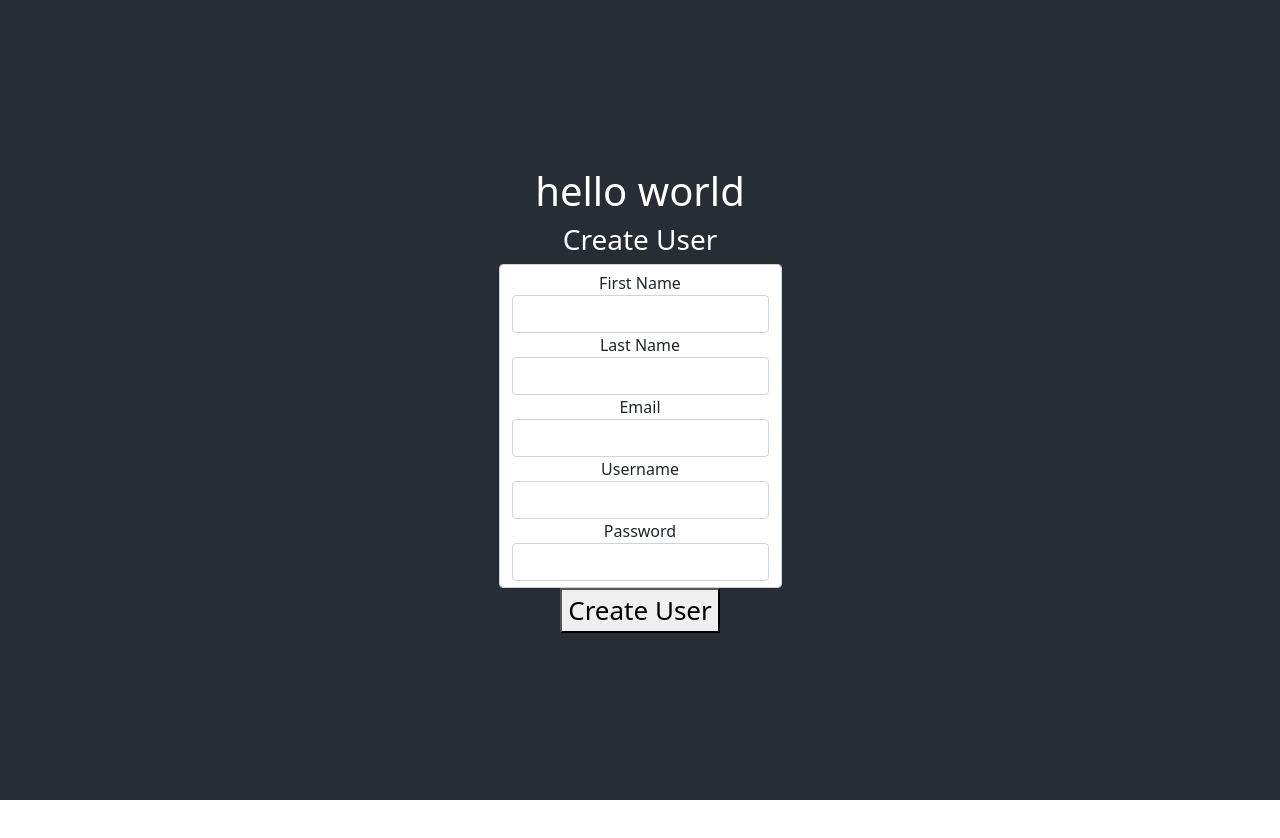
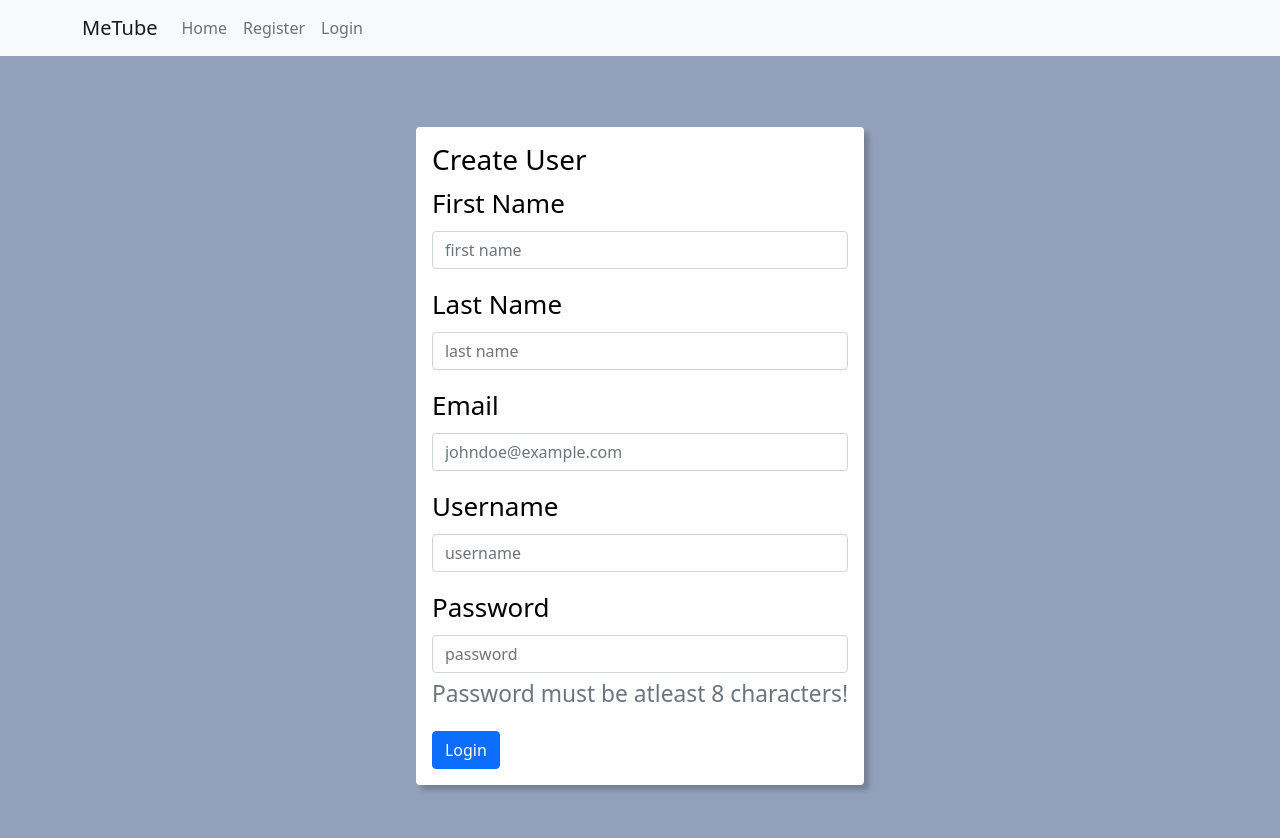
Before and after one commit to Payner01/dcc-youtube-clone-frontend, a React (Create React App) app: page /register in a window 1280 px wide. Shown: the top 838 px of the page. Before the commit the page ends 800 px from the top, so only its background shows below. Built offline with nearby package versions, Linux system fonts and the light colour scheme.

Commit message:
fixed register user password error, added nav bar, added home page, linked all navbar buttons

```diff
--- a/src/App.css
+++ b/src/App.css
@@ -1,38 +1,12 @@
-.App {
-  text-align: center;
-}
 
-.App-logo {
-  height: 40vmin;
-  pointer-events: none;
-}
-
-@media (prefers-reduced-motion: no-preference) {
-  .App-logo {
-    animation: App-logo-spin infinite 20s linear;
-  }
-}
 
 .App-header {
-  background-color: #282c34;
+  background-color: #92a0bb;
   min-height: 100vh;
   display: flex;
   flex-direction: column;
   align-items: center;
   justify-content: center;
   font-size: calc(10px + 2vmin);
-  color: white;
+  color: black;
 }
-
-.App-link {
-  color: #61dafb;
-}
-
-@keyframes App-logo-spin {
-  from {
-    transform: rotate(0deg);
-  }
-  to {
-    transform: rotate(360deg);
-  }
-}
--- a/src/App.js
+++ b/src/App.js
@@ -1,16 +1,19 @@
 // import jwt_decode from 'jwt-decode';
 import './App.css';
-import RegistrationForm from './RegistrationForm/RegistrationForm';
+import RegistrationForm from './Components/RegistrationForm/RegistrationForm';
 import React, { useEffect, useState } from 'react';
 import { Route, Routes } from 'react-router-dom';
-import LoginForm from './LoginForm/LoginForm';
+import LoginForm from './Components/LoginForm/LoginForm';
+import NavBar from './Components/NavBar/NavBar';
+import HomePage from './Components/HomePage/HomePage';
+
 // import axios from 'axios';
 
 function App() {
 
-  // const [user, setUser] = useState(null);
+  const [user, setUser] = useState(null);
 
-    // gets Token for users
+    // // gets Token for users
     // useEffect(() => {
     //     const jwt = localStorage.getItem('token');
     //     try {
@@ -23,8 +26,8 @@ function App() {
 
   return (
     <div className="App">
+      <NavBar />
       <header className="App-header">
-        <h1>hello world</h1>
         <Routes>
           {/* <Route path='/profile' element={() => {
             if (!user) {
@@ -34,8 +37,9 @@ function App() {
               return <RegistrationForm user={user} />
             }
           }} /> */}
-          <Route path='/register' element={<RegistrationForm />} />
-          <Route path='/login' element={<LoginForm />} />
+          <Route exact path='/' element={<HomePage/>}/>
+          <Route path='register' element={<RegistrationForm />} />
+          <Route path='login' element={<LoginForm />} />
         </Routes>
       </header>
     </div>
--- /dev/null
+++ b/src/Components/HomePage/HomePage.jsx
@@ -0,0 +1,11 @@
+import React from 'react';
+
+const HomePage = (props) => {
+    return (
+
+        <h1 className='primary'>hello world</h1>
+
+     );
+}
+
+export default HomePage;
--- a/src/LoginForm/LoginForm.jsx
+++ b/src/Components/LoginForm/LoginForm.jsx
@@ -22,7 +22,7 @@ const LoginForm = (props) => {
             <Form.Group className="mb-3">
                 <Form.Label>Username</Form.Label>
                 <Form.Control type="username" placeholder="Enter Email" onChange={(event) => setUserName(event.target.value)}/>
-                <Form.Text className="text-muted">We'll never share your email with anyone else.</Form.Text>
+                <Form.Text className="text-muted"></Form.Text>
             </Form.Group>
             <Form.Group className="mb-3">
                 <Form.Label>Password</Form.Label>
--- /dev/null
+++ b/src/Components/NavBar/NavBar.jsx
@@ -0,0 +1,25 @@
+import React from 'react';
+import { Navbar, Container, Nav } from 'react-bootstrap'
+import { Link } from 'react-router-dom'
+
+
+const NavBar = ({}) => {
+    return (
+        <Navbar bg="light" expand="lg">
+        <Container cla>
+            <Navbar.Brand href="/">MeTube</Navbar.Brand>
+            <Navbar.Toggle aria-controls="basic-navbar-nav" />
+            <Navbar.Collapse id="basic-navbar-nav">
+            <Nav className="me-auto">
+                <Nav.Link href='/'>Home</Nav.Link>
+                <Nav.Link href='/register'>Register</Nav.Link>
+                <Nav.Link href='/login'>Login</Nav.Link>
+            </Nav>
+            </Navbar.Collapse>
+        </Container>
+    </Navbar>
+
+     );
+}
+
+export default NavBar;
--- /dev/null
+++ b/src/Components/RegistrationForm/RegistrationForm.css
@@ -0,0 +1,4 @@
+form {
+    background-color: white;
+    box-shadow: 5px 5px 5px rgba(0, 0, 0, .2);
+}
--- /dev/null
+++ b/src/Components/RegistrationForm/RegistrationForm.jsx
@@ -0,0 +1,70 @@
+import React, { useState } from 'react';
+import axios from "axios";
+import { Button, Form } from 'react-bootstrap'
+import './RegistrationForm.css'
+
+const RegistrationForm = (props) => {
+
+    const [name, setName] = useState('');
+    const [lastName, setLastName] = useState('');
+    const [userName, setUserName] = useState('');
+    const [password, setPassword] = useState('');
+    const[email, setEmail] = useState('');
+
+    function handleSubmit(event) {
+        event.preventDefault();
+        let newEntry = {
+            username: userName,
+            password: password,
+            email: email,
+            first_name: name,
+            last_name: lastName
+        }
+        createUser(newEntry);
+    }
+
+    async function createUser(newEntry){
+        console.log(newEntry);
+        try {
+            let response = await axios.post('http://127.0.0.1:8000/api/auth/register/', newEntry)
+            console.log(response);
+            console.log(response.data);
+        } catch (ex) {
+            console.log(ex.response);
+        }
+
+    }
+
+    return (
+        <div className="color-overlay d-flex justify-content-center align-items-center">
+        <Form onSubmit={handleSubmit } className="rounded p-4 p-sm-3">
+            <h3>Create User</h3>
+            <Form.Group className="mb-3">
+                <Form.Label>First Name</Form.Label>
+                <Form.Control type="firstname" placeholder="first name" onChange={(event) => setUserName(event.target.value)}/>
+                <Form.Text className="text-muted"></Form.Text>
+            </Form.Group>
+            <Form.Group className="mb-3">
+                <Form.Label>Last Name</Form.Label>
+                <Form.Control type="lastname" placeholder="last name" onChange={(event) => setUserName(event.target.value)}/>
+            </Form.Group>
+            <Form.Group className="mb-3">
+                <Form.Label>Email</Form.Label>
+                <Form.Control type="email" placeholder="johndoe@example.com" onChange={(event) => setUserName(event.target.value)}/>
+            </Form.Group>
+            <Form.Group className="mb-3">
+                <Form.Label>Username</Form.Label>
+                <Form.Control type="username" placeholder="username" onChange={(event) => setUserName(event.target.value)}/>
+            </Form.Group>
+            <Form.Group className="mb-3">
+                <Form.Label>Password</Form.Label>
+                <Form.Control type="password" placeholder="password" onChange={(event) => setPassword(event.target.value)}/>
+                <Form.Text className="text-muted">Password must be atleast 8 characters!</Form.Text>
+            </Form.Group>
+            <Button variant="primary" type="submit">Login</Button>
+        </Form>
+        </div>
+     );
+}
+
+export default RegistrationForm;
--- a/src/RegistrationForm/RegistrationForm.jsx
+++ /dev/null
@@ -1,54 +0,0 @@
-import React, { useState } from 'react';
-import axios from "axios";
-
-const RegistrationForm = (props) => {
-
-    const [name, setName] = useState('');
-    const [lastName, setLastName] = useState('');
-    const [userName, setUserName] = useState('');
-    const [password, setPassword] = useState('');
-    const[email, setEmail] = useState('');
-
-    function handleSubmit(event) {
-        event.preventDefault();
-        let newEntry = {
-            "username": userName,
-            "password": password,
-            "email": email,
-            "first_name": name,
-            "last_name": lastName,
-        }
-        createUser(newEntry);
-        console.log(newEntry);
-
-    }
-
-    async function createUser(newEntry){
-        console.log(newEntry);
-        let user = await axios.post('http://127.0.0.1:8000/api/auth/register/', newEntry);
-            console.log(user);
-            console.log(user.data);
-    }
-
-    return (
-        <form onSubmit={handleSubmit} className="form-grid">
-            <h3>Create User</h3>
-                <div className="form-control">
-                    <label>First Name</label>
-                    <input type='text' className='form-control' value={name} onChange={(event) => setName(event.target.value)}/>
-                    <label>Last Name</label>
-                    <input type='text' className='form-control' value={lastName} onChange={(event) => setLastName(event.target.value)}/>
-                    <label>Email</label>
-                    <input type='text' className='form-control' value={email} onChange={(event) => setEmail(event.target.value)}/>
-                    <label>Username</label>
-                    <input type='text' className='form-control' value={userName} onChange={(event) => setUserName(event.target.value)}/>
-                    <label>Password</label>
-                    <input type='text' className='form-control' value={password} onChange={(event) => setPassword(event.target.value)}/>
-                </div>
-            <button type="submit" variant='primary'>Create User</button>
-        </form>
-
-     );
-}
-
-export default RegistrationForm;
```
